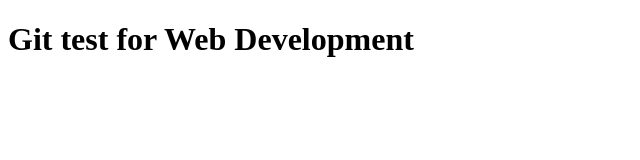
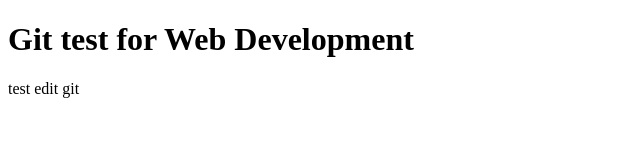
Before and after one commit to Shojib505/first_repo, a plain HTML site: page index.html in a window 1280 px wide. Shown: the full height of the page, 0-640 px from the left. Drawn offline with Linux system fonts and the light colour scheme.

Commit message:
update index.html

```diff
--- a/index.html
+++ b/index.html
@@ -8,6 +8,7 @@
 </head>
 <body>
     <h1>Git test for Web Development</h1>
+    <p>test edit git<p>
 
 </body>
 </html>
```
